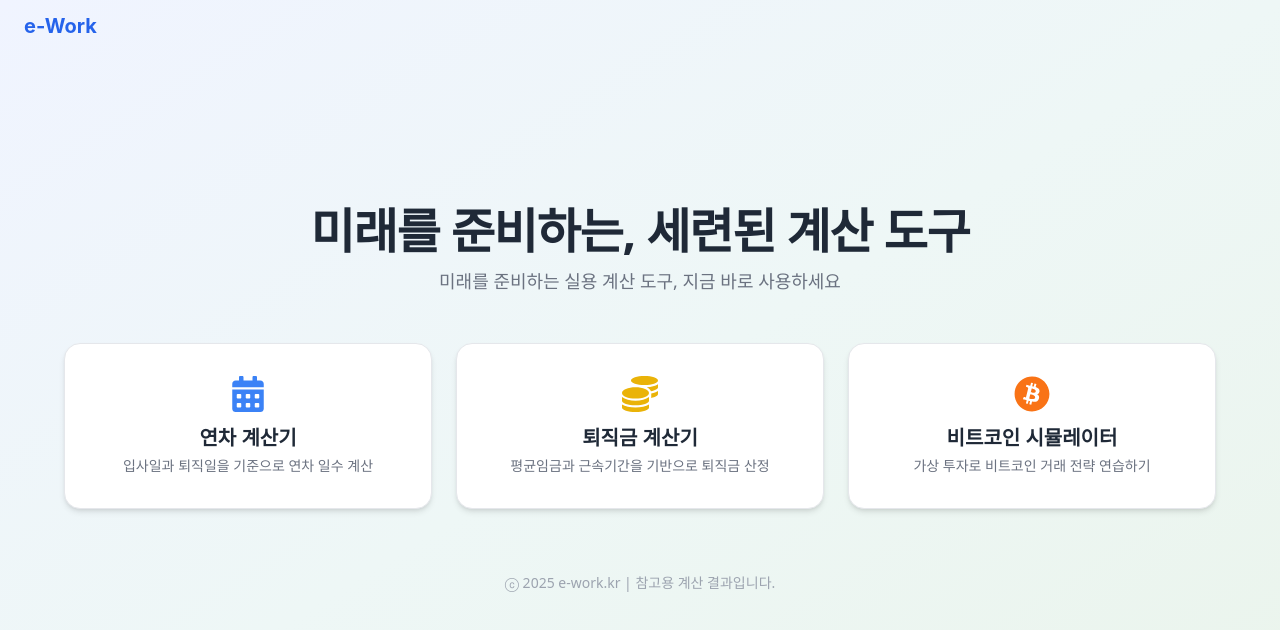
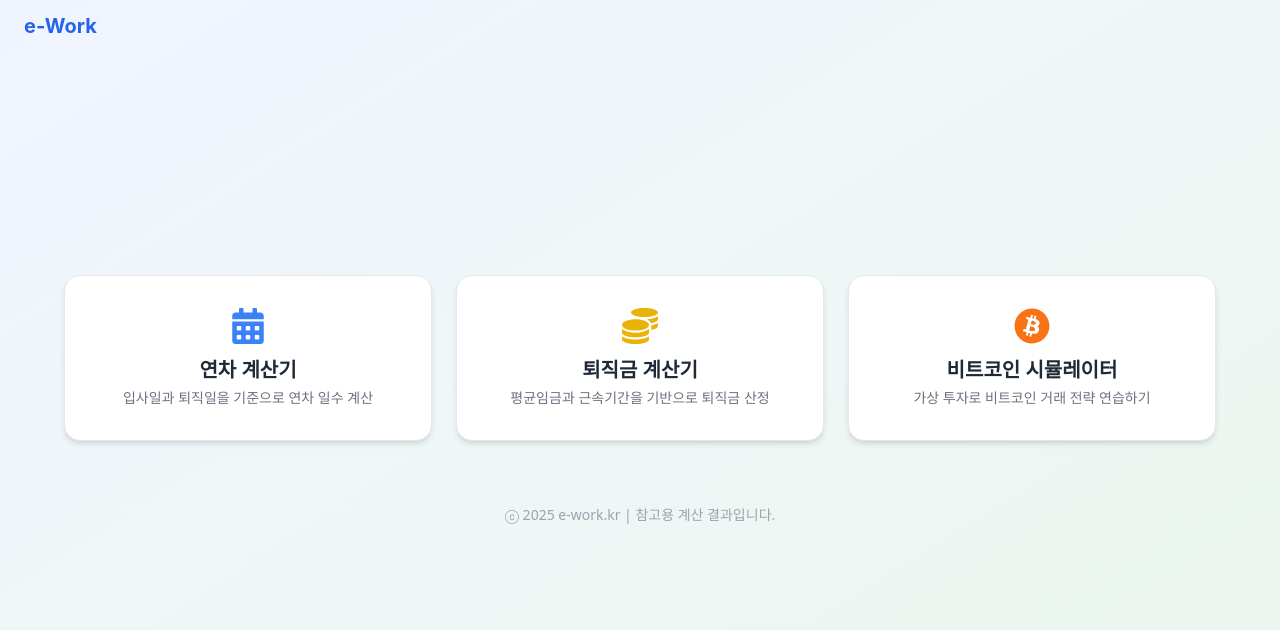
Before and after one commit to jansssss/vacation, a React (Create React App) app: page / in a window 1280 px wide. Shown: the top 630 px of the page. Built offline with nearby package versions, Linux system fonts and the light colour scheme.

Commit message:
Update Home.jsx

```diff
--- a/src/pages/Home.jsx
+++ b/src/pages/Home.jsx
@@ -9,14 +9,6 @@ const Home = () => {
 
       {/* 타이틀 */}
 
-      <div className="text-center mb-12">
-        <h1 className="text-4xl md:text-5xl font-extrabold text-gray-800 mb-3 tracking-tight">
-         미래를 준비하는, 세련된 계산 도구
-        </h1>
-        <p className="text-lg text-gray-500">
-          미래를 준비하는 실용 계산 도구, 지금 바로 사용하세요
-        </p>
-      </div>
 
       {/* 카드 */}
       <div className="grid grid-cols-1 md:grid-cols-2 lg:grid-cols-3 gap-6 w-full max-w-6xl">
```
